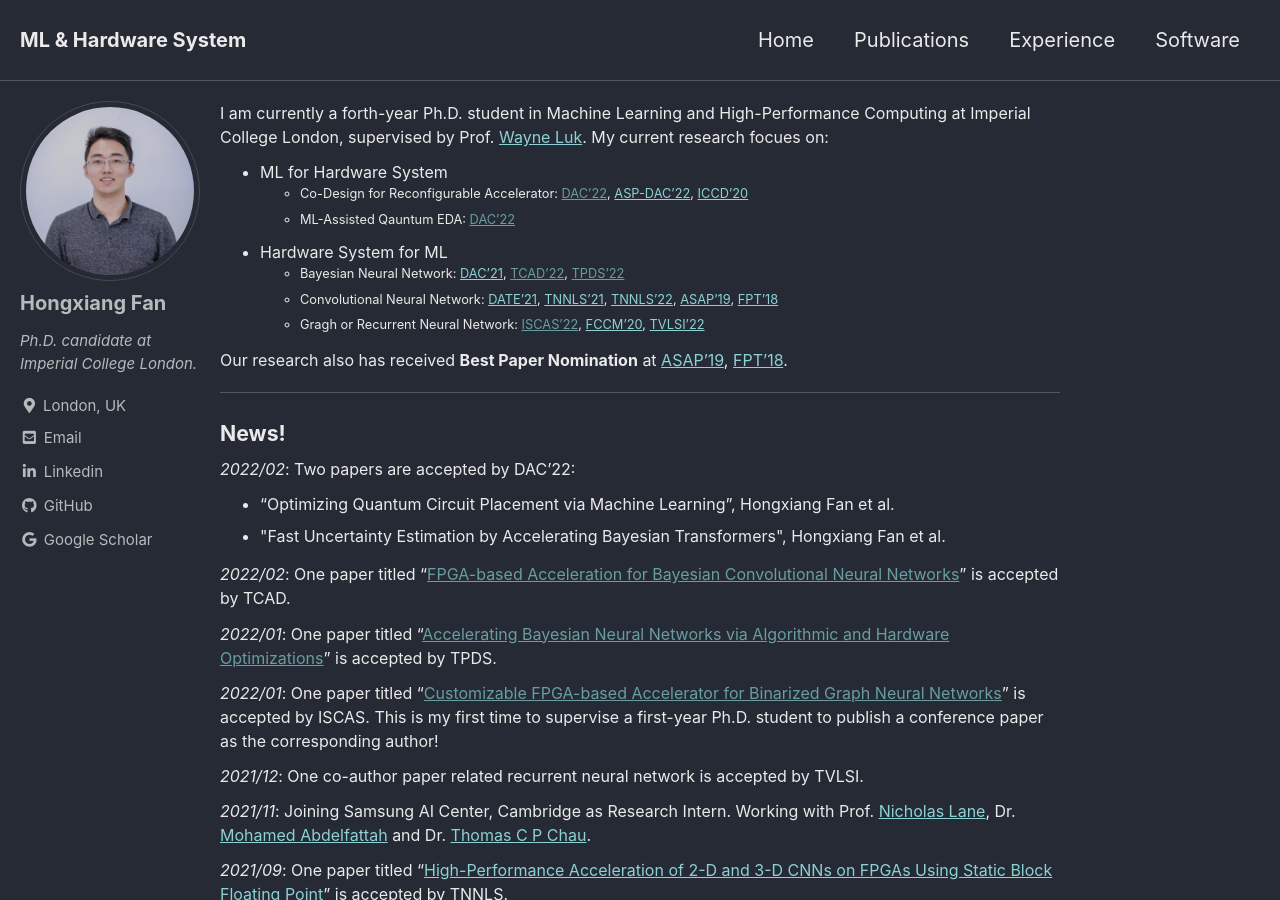
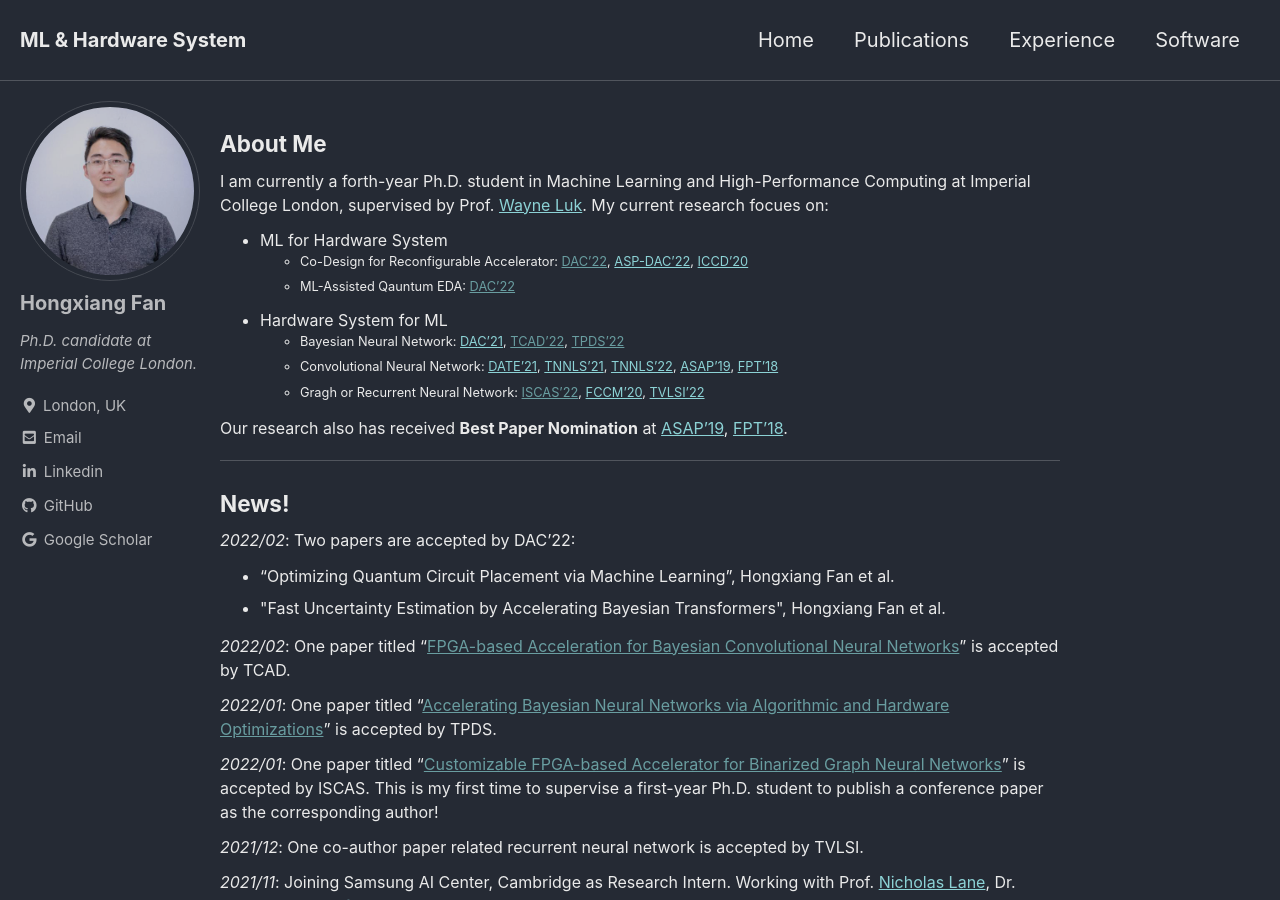
Before and after one commit to os-hxfan/os-hxfan.github.io, a Jekyll site: the page built from index.md, in a window 1280 px wide and 900 px high. Built offline with Jekyll 4.4.1, drawn with Linux system fonts in a browser that asks for light colours; cached includes are drawn as plain includes.

Commit message:
Update index.md
Same heads level for about me and news

```diff
--- a/index.md
+++ b/index.md
@@ -3,6 +3,8 @@ layout: single
 author_profile: true
 order: 1
 ---
+
+### About Me
 
 I am currently a forth-year Ph.D. student in Machine Learning and High-Performance Computing at Imperial College London, supervised by Prof. [Wayne Luk](https://www.imperial.ac.uk/people/w.luk). My current research focues on:
 
@@ -18,7 +20,7 @@ Our research also has received **Best Paper Nomination** at [ASAP'19](https://as
 
 ___
 
-#### News!
+### News!
 
 *2022/02*: Two papers are accepted by DAC'22:
 
```
